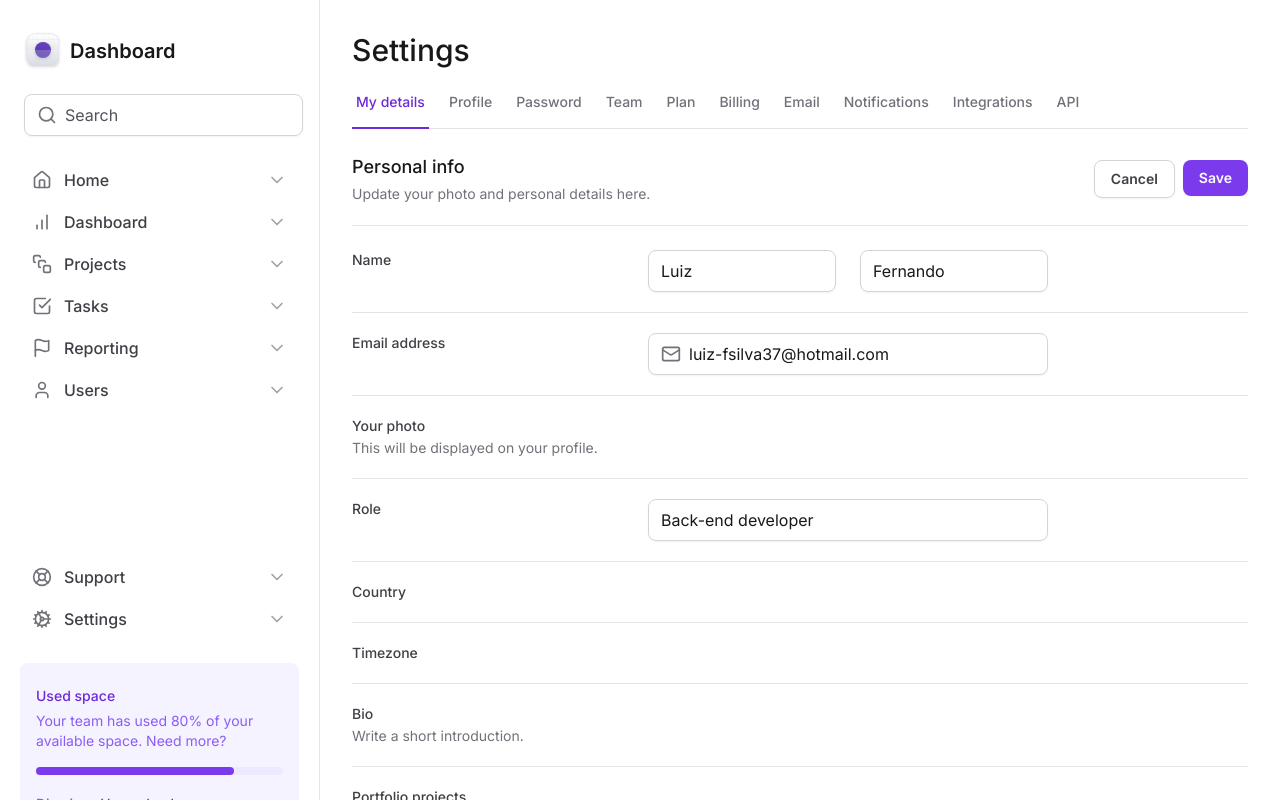
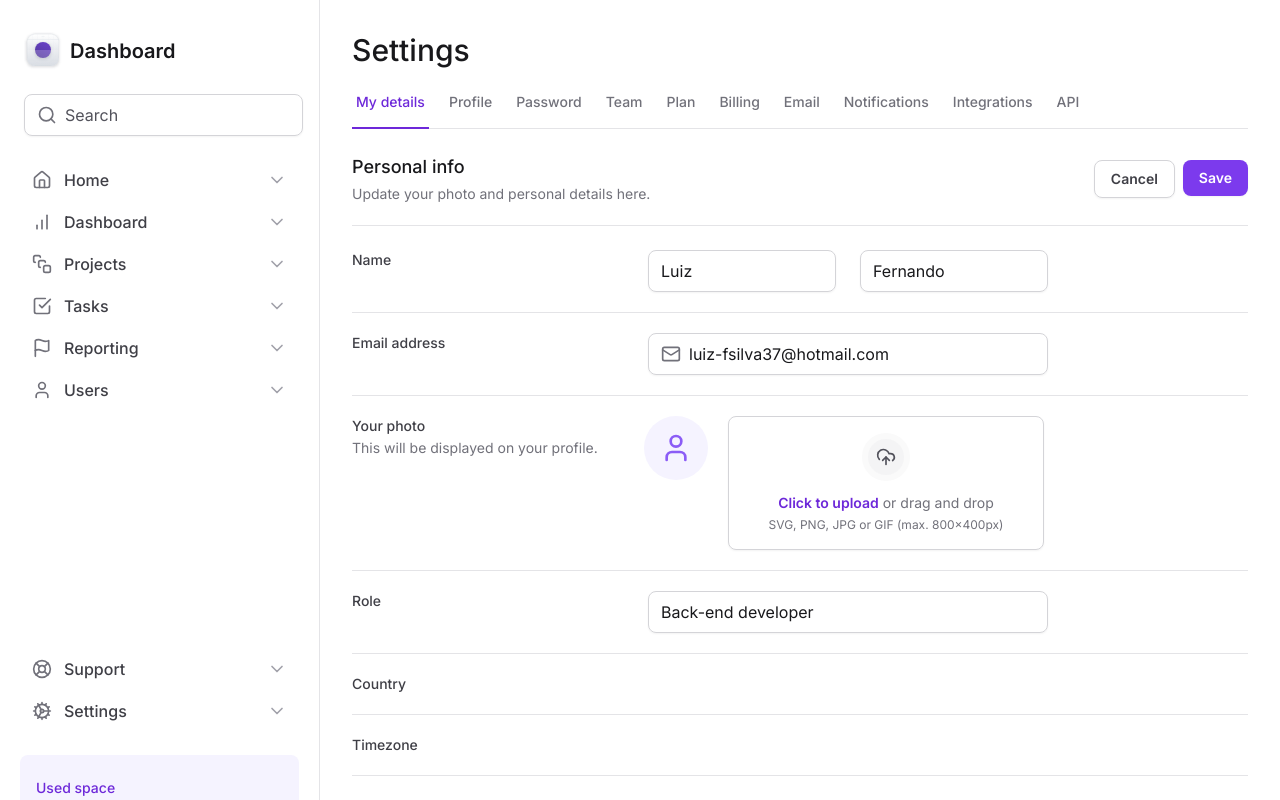
Before and after one commit to lfnd0/dashboard-web, a Next.js app: page / in a window 1280 px wide. Shown: the top 800 px of the page. Built offline with nearby package versions, Linux system fonts and the light colour scheme.

Commit message:
Upload do Avatar

```diff
--- a/src/app/page.tsx
+++ b/src/app/page.tsx
@@ -1,6 +1,6 @@
 import { InputControl, InputPrefix, InputRoot } from '@/components/Input'
 import { SettingsTabs } from '@/components/SettingsTabs'
-import { Mail } from 'lucide-react'
+import { Mail, UploadCloud, User } from 'lucide-react'
 
 export default function Home() {
   return (
@@ -39,7 +39,7 @@
           id="settings"
           className="mt-6 flex w-full flex-col gap-5 divide-y divide-zinc-200"
         >
-          <div className="grid-cols-form grid gap-3">
+          <div className="grid grid-cols-form gap-3">
             <label
               htmlFor="firstName"
               className="text-sm font-medium text-zinc-700"
@@ -56,7 +56,7 @@
             </div>
           </div>
 
-          <div className="grid-cols-form grid gap-3 pt-5">
+          <div className="grid grid-cols-form gap-3 pt-5">
             <label
               htmlFor="email"
               className="text-sm font-medium text-zinc-700"
@@ -75,7 +75,7 @@
             </InputRoot>
           </div>
 
-          <div className="grid-cols-form grid gap-3 pt-5">
+          <div className="grid grid-cols-form gap-3 pt-5">
             <label
               htmlFor="photo"
               className="text-sm font-medium text-zinc-700"
@@ -85,10 +85,37 @@
                 This will be displayed on your profile.
               </span>
             </label>
-            <div />
+            <div className="flex items-start gap-5">
+              <div className="flex h-16 w-16 items-center justify-center rounded-full bg-violet-50">
+                <User className="h-8 w-8 text-violet-500" />
+              </div>
+
+              <label
+                htmlFor="photo"
+                className="group flex flex-1 cursor-pointer flex-col items-center gap-3 rounded-lg border border-zinc-300 px-6 py-4 text-center text-zinc-500 shadow-sm hover:border-violet-200 hover:bg-violet-25 hover:text-violet-500"
+              >
+                <div className="rounded-full border-6 border-zinc-50 bg-zinc-100 p-2 group-hover:border-violet-50 group-hover:bg-violet-100">
+                  <UploadCloud className="h-5 w-5 text-zinc-600 group-hover:text-violet-600" />
+                </div>
+
+                <div className="flex flex-col items-center gap-1">
+                  <span className="text-sm">
+                    <span className="font-semibold text-violet-700">
+                      Click to upload
+                    </span>{' '}
+                    or drag and drop
+                  </span>
+                  <span className="text-xs">
+                    SVG, PNG, JPG or GIF (max. 800x400px)
+                  </span>
+                </div>
+              </label>
+
+              <input type="file" className="sr-only" id="photo" />
+            </div>
           </div>
 
-          <div className="grid-cols-form grid gap-3 pt-5">
+          <div className="grid grid-cols-form gap-3 pt-5">
             <label htmlFor="role" className="text-sm font-medium text-zinc-700">
               Role
             </label>
@@ -97,7 +124,7 @@
             </InputRoot>
           </div>
 
-          <div className="grid-cols-form grid gap-3 pt-5">
+          <div className="grid grid-cols-form gap-3 pt-5">
             <label
               htmlFor="country"
               className="text-sm font-medium text-zinc-700"
@@ -107,7 +134,7 @@
             <div />
           </div>
 
-          <div className="grid-cols-form grid gap-3 pt-5">
+          <div className="grid grid-cols-form gap-3 pt-5">
             <label
               htmlFor="timezone"
               className="text-sm font-medium text-zinc-700"
@@ -117,7 +144,7 @@
             <div />
           </div>
 
-          <div className="grid-cols-form grid gap-3 pt-5">
+          <div className="grid grid-cols-form gap-3 pt-5">
             <label htmlFor="bio" className="text-sm font-medium text-zinc-700">
               Bio
               <span className="mt-0.5 block text-sm font-normal text-zinc-500">
@@ -127,7 +154,7 @@
             <div />
           </div>
 
-          <div className="grid-cols-form grid gap-3 pt-5">
+          <div className="grid grid-cols-form gap-3 pt-5">
             <label
               htmlFor="project"
               className="text-sm font-medium text-zinc-700"
--- a/tailwind.config.ts
+++ b/tailwind.config.ts
@@ -9,6 +9,14 @@
         profile: 'max-content 1fr max-content',
         form: 'minmax(7.5rem, 17.5rem) minmax(25rem, 1fr) minmax(0, 15rem)',
       },
+      borderWidth: {
+        6: '6px',
+      },
+      colors: {
+        violet: {
+          25: '#fcfaff',
+        },
+      },
     },
   },
   plugins: [],
```
